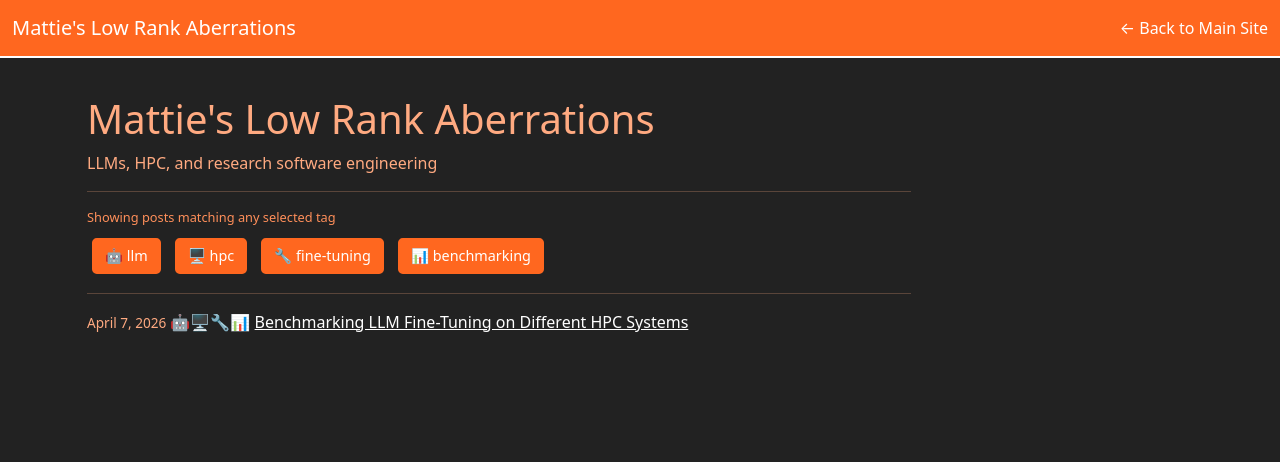
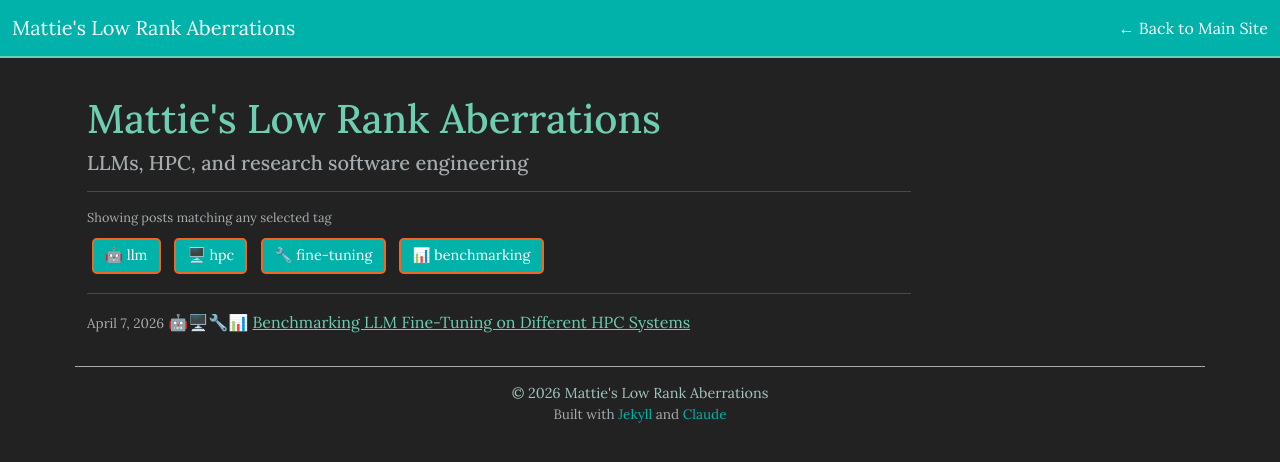
Before and after one commit to niznik-dev/blog, a Jekyll site: the page built from index.html, in a window 1280 px wide. Shown: the top 462 px of the page. Built offline with Jekyll 4.4.1, drawn with Linux system fonts in a browser that asks for light colours.

Commit message:
Update blog design with sports team color scheme and Lora font
- Implement color palette inspired by NY Liberty, Gotham FC, NY Sirens, and Philadelphia Eagles
- Primary: teal (#00B2A9), Secondary: mint (#6ECEB2), Accent: orange (#F26522)
- Use Eagles Storm Silver for text (#A5C4C1, #A5ACAF) with AAA accessibility compliance
- Add Lora font (the irony is too good to pass up)
- Update headings and links with new color scheme
- Add orange borders to tags and filter buttons
- Add footer with copyright and "Built with Jekyll and Claude" credit
- Improve spacing and typography throughout

🤖 Generated with [Claude Code](https://claude.com/claude-code)

Co-Authored-By: Claude <noreply@anthropic.com>

```diff
--- a/_layouts/default.html
+++ b/_layouts/default.html
@@ -21,6 +21,16 @@
     <div class="container">
       {{ content }}
     </div>
+    <footer class="site-footer">
+      <div class="container">
+        <p class="footer-text">
+          &copy; {{ 'now' | date: "%Y" }} {{ site.author | default: site.title }}
+        </p>
+        <p class="footer-built">
+          Built with <a href="https://jekyllrb.com/" target="_blank">Jekyll</a> and <a href="https://claude.ai" target="_blank">Claude</a>
+        </p>
+      </div>
+    </footer>
     <script src="{{ '/js/blog.js' | relative_url }}"></script>
   </body>
 </html>
--- a/css/blog.css
+++ b/css/blog.css
@@ -1,34 +1,36 @@
 :root {
-  --lightestPrOrange: #FFAA81;
-  --lightPrOrange: #FF8F5A;
-  --prOrange: #FF671F;
+  --primary: #00B2A9;        /* teal - for links and navbar */
+  --secondary: #6ECEB2;      /* mint - for headings */
+  --accent: #F26522;         /* Gotham/Sirens orange - subtle accents */
+  --text: #A5C4C1;           /* desaturated teal - main text (AAA compliant ~8:1) */
+  --textMuted: #A5ACAF;      /* Eagles Storm Silver - dates/metadata */
   --darkGray: #222222;
 }
 
 body {
   background-color: var(--darkGray);
-  color: var(--prOrange);
+  color: var(--text);
   padding: 75px;
 }
 
 a {
-  color: white;
+  color: var(--primary);
 }
 
 a:hover {
   cursor: pointer;
-  color: var(--prOrange);
+  color: var(--secondary);
 }
 
 .content {
-  color: var(--prOrange);
+  color: var(--text);
   margin-top: 20px;
   text-align: center;
 }
 
 .navbar {
-  background-color: var(--prOrange) !important;
-  border-bottom: 2px solid white;
+  background-color: var(--primary) !important;
+  border-bottom: 2px solid var(--secondary);
 }
 
 .navbar-brand,
@@ -42,16 +44,17 @@ a:hover {
 }
 
 .navbar-toggler {
-  background-color: var(--lightestPrOrange);
+  background-color: var(--secondary);
 }
 
 h1 {
+  color: var(--secondary);
   font-size: 250%;
 }
 
 h2 {
-  color: var(--lightPrOrange);
-  font-size: 150%;
+  color: var(--textMuted);
+  font-size: 125%;
 }
 
 /* Blog-specific */
@@ -64,13 +67,17 @@ h2 {
   margin-bottom: 0.5rem;
 }
 
+.post-list li a {
+  color: var(--secondary);
+}
+
 .post-date {
-  color: var(--lightestPrOrange);
+  color: var(--textMuted);
   font-size: 85%;
 }
 
 .post-content {
-  color: var(--lightestPrOrange);
+  color: var(--text);
   text-align: left;
 }
 
@@ -81,8 +88,9 @@ h2 {
 a.post-tag,
 a.post-tag:visited {
   display: inline-block;
-  background-color: var(--lightPrOrange);
-  color: white !important;
+  background-color: transparent;
+  border: 1px solid var(--accent);
+  color: var(--primary) !important;
   padding: 0.2rem 0.6rem;
   margin: 0.2rem 0.3rem;
   border-radius: 0.3rem;
@@ -91,7 +99,7 @@ a.post-tag:visited {
 }
 
 a.post-tag:hover {
-  background-color: var(--prOrange);
+  background-color: var(--secondary);
   color: white !important;
   text-decoration: none !important;
 }
@@ -102,7 +110,7 @@ a.post-tag:hover {
 
 .tag-filter-label {
   font-size: 80%;
-  color: var(--lightPrOrange);
+  color: var(--textMuted);
   margin-bottom: 0.5rem;
 }
 
@@ -113,18 +121,47 @@ button.tag-toggle {
   border-radius: 0.3rem;
   font-size: 90%;
   cursor: pointer;
-  border: 2px solid var(--prOrange) !important;
+  border: 2px solid var(--accent) !important;
   background-color: transparent !important;
-  color: var(--lightestPrOrange) !important;
+  color: var(--text) !important;
   transition: background-color 0.15s, color 0.15s;
 }
 
 button.tag-toggle.active {
-  background-color: var(--prOrange) !important;
+  background-color: var(--primary) !important;
   color: white !important;
 }
 
 button.tag-toggle:hover {
-  background-color: var(--lightPrOrange) !important;
+  background-color: var(--secondary) !important;
   color: white !important;
 }
+
+/* Footer */
+.site-footer {
+  margin-top: 1rem;
+  padding: 1rem 0;
+  border-top: 1px solid var(--textMuted);
+  text-align: center;
+}
+
+.footer-text {
+  color: var(--text);
+  margin-bottom: 0;
+  font-size: 90%;
+}
+
+.footer-built {
+  color: var(--textMuted);
+  margin: 0;
+  font-size: 85%;
+}
+
+.footer-built a {
+  color: var(--primary);
+  text-decoration: none;
+}
+
+.footer-built a:hover {
+  color: var(--secondary);
+}
--- a/index.html
+++ b/index.html
@@ -6,7 +6,7 @@ title: Posts
 <div class="row">
   <div class="col-xl-9 content post-content">
     <h1>{{ site.title }}</h1>
-    <p>{{ site.description }}</p>
+    <h2>{{ site.description }}</h2>
     <hr>
     <div class="tag-filters">
       <p class="tag-filter-label">Showing posts matching any selected tag</p>
--- a/js/blog.js
+++ b/js/blog.js
@@ -1,3 +1,16 @@
+// Font selection - using Lora because the irony is too good to pass up
+// Runner-ups if the in-joke gets old: Roboto Mono (techy vibe), Public Sans (clean & readable)
+(function() {
+  var link = document.createElement('link');
+  link.href = 'https://fonts.googleapis.com/css2?family=Lora:wght@400;500;700&display=swap';
+  link.rel = 'stylesheet';
+  document.head.appendChild(link);
+
+  var style = document.createElement('style');
+  style.textContent = 'body { font-family: "Lora", serif; }';
+  document.head.appendChild(style);
+})();
+
 (function() {
   var params = new URLSearchParams(window.location.search);
   var tagParam = params.get('tag');
```
